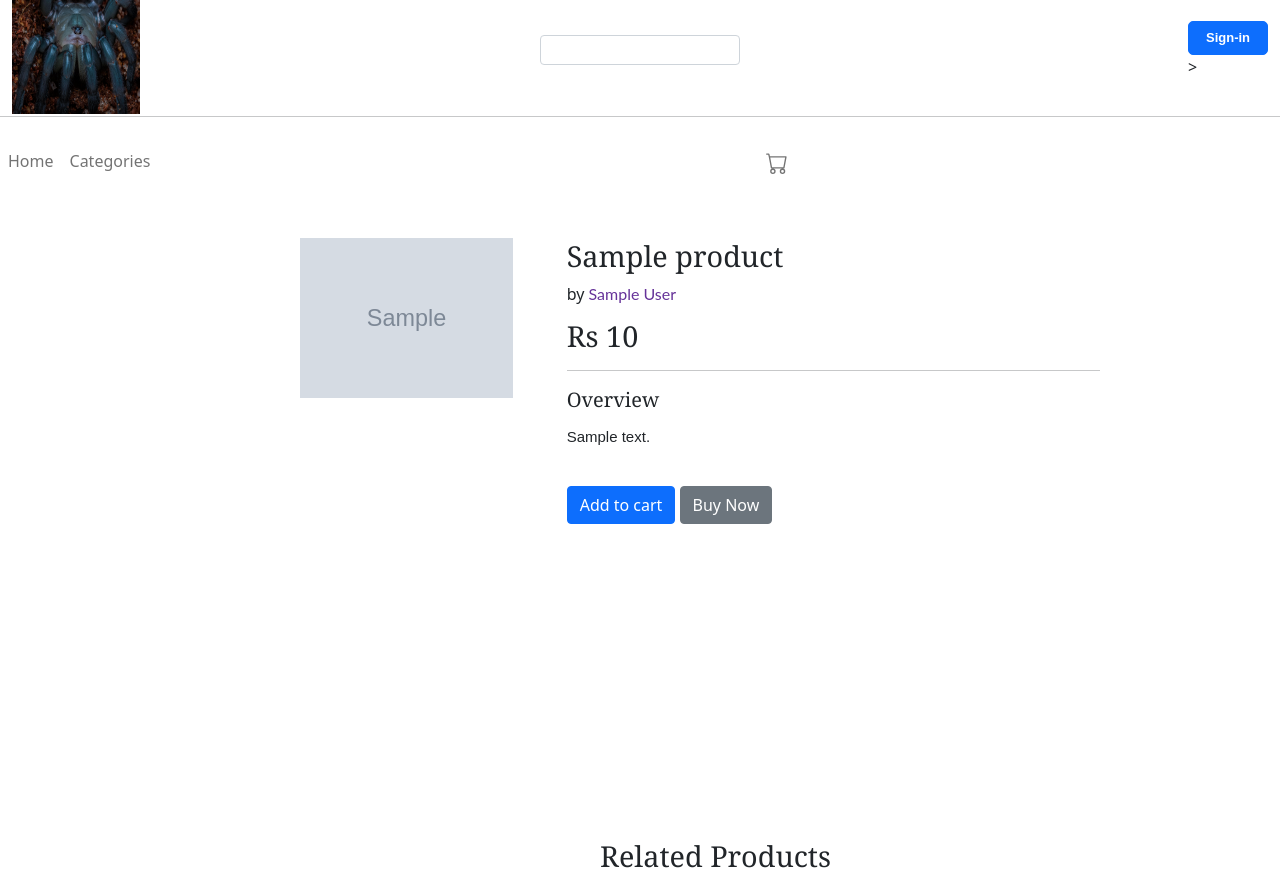
After one commit to kitarp07/web-development, a Django app: page /product-detail/1/ in a window 1280 px wide. The commit adds this page. Run offline with Django 3.2, Linux system fonts and the light colour scheme; tables that the repository leaves empty hold one stand-in row (values such as "Sample post"); grey boxes marked "Sample" are stand-in pictures.

Commit message:
logincss

```diff
--- a/myproject/urls.py
+++ b/myproject/urls.py
@@ -42,8 +42,12 @@ processCheckout,
 customerCheckout,
 deleteCheckedoutOrder,
 base,
-home
+home,
 
+)
+
+from products.views import (
+   product_detail,
 )
 
 urlpatterns = [
@@ -69,7 +73,9 @@ urlpatterns = [
     path('admincheckout/', adminCheckout, name='admin-checkout'),
     path('checkout-process/', processCheckout, name='process-checkout'),
     path('checkout/', customerCheckout, name='checkout'),
-    path('delete-checkout/<int:pk>/', deleteCheckedoutOrder, name='delete-checkout')
+    path('delete-checkout/<int:pk>/', deleteCheckedoutOrder, name='delete-checkout'),
+
+    path('product-detail/<int:pk>/', product_detail, name='product-detail'),
 
 
 
--- a/pages/views.py
+++ b/pages/views.py
@@ -5,6 +5,7 @@ import json
 from math import prod
 from multiprocessing import context
 from operator import itemgetter
+import re
 from django.http import HttpResponse, JsonResponse
 from django.shortcuts import render, redirect
 from django.contrib.auth.models import User
@@ -146,6 +147,7 @@ def updateProduct(request, pk):
         imageform = ImageForm(request.POST, request.FILES, instance=product)
         product.title = request.POST.get('title')
         product.author = request.POST.get('author')
+        product.description = request.POST.get('description')
         product.price = request.POST.get('price')
         product.category = request.POST.get('category')
         product.save()
--- a/products/models.py
+++ b/products/models.py
@@ -25,6 +25,7 @@ class Products(models.Model):
     image = models.ImageField(null=True, blank=True)
     date_added = models.DateTimeField(auto_now_add=True)
     category = models.CharField(max_length=200, null=True, choices=CATEGORY)
+    description = models.TextField(null=True, blank=True)
 
 
 
--- a/products/views.py
+++ b/products/views.py
@@ -1,3 +1,13 @@
+from random import choice
+from unicodedata import category
 from django.shortcuts import render
+from products.models import *
 
 # Create your views here.
+def product_detail(request, pk):
+    product = Products.objects.get(id=pk)
+    choice = product.category
+
+    related_products = Products.objects.filter(category= choice).exclude(pk = product.id)
+    context = {'product': product, 'relatedProducts': related_products}
+    return render(request, 'product/productdetail.html', context)
--- a/static/css/main.css
+++ b/static/css/main.css
@@ -44,3 +44,82 @@
     width: 100%;
     height: auto;
 }
+
+.container-detail {
+    width: 800px;
+    height: 600px;
+    border: 20px;
+    offset-position: auto;
+    margin-left: 300px;
+    display: flex;
+    align-items: flex-stretch;
+    border-bottom: 1px rgb(47, 38, 38);
+}
+
+.detail-title {
+    font-family: Poynter,Georgia,serif;
+    font-weight: 400;
+    font-style: normal;
+    font-size: 1.8rem;
+    line-height: 1.25;
+
+}
+.detail-author {
+    font-family: Lato, sans-serif;
+    display: inline-block;
+    color: rebeccapurple;
+    line-height: 1;
+}
+
+.login-container {
+    width: 400px;
+
+    border: 20px;
+    opacity: 0.75;
+    offset-position: auto;
+    margin-left: 550px;
+    border-bottom: 1px rgb(47, 38, 38);
+    border-radius: 4px;
+    justify-content: center;
+    margin-bottom: 100px;
+    margin-top: 50px;
+
+
+
+}
+
+.login-inside {
+    margin-left: 50px;
+    margin-top: 40px;
+
+
+
+}
+
+#login-button {
+    width: 100px;
+    margin-left: 30px;
+}
+
+#login-input {
+    width: 300px;
+    color: black;
+}
+
+#login-header {
+    font-family:Arial,sans-serif;
+    display: inline-block;
+    line-height: 1;
+    font-size: 28px;
+    margin-left: 50px;
+    font-weight: 500;
+    color: black;
+
+
+}
+
+#login-label {
+    font-weight: 500;
+
+
+}
--- a/templates/base.html
+++ b/templates/base.html
@@ -93,13 +93,13 @@
                 {%else%}
 
                 <div>
-                    <form>
-                        <a href="{% url 'register' %}">
+
+                        <a href="{% url 'login' %}">
                             <button class="btn btn-primary" id="login">
                                 <b>Sign-in</b>
                             </button>
                         </a>
-                    </form>
+                   >
 
 
                 </div>
--- a/templates/file.html
+++ b/templates/file.html
@@ -5,9 +5,6 @@
 
     <div class="container-fluid">
         <div class="row">
-            <div class="col-lg-12" style="background-color: rebeccapurple; height: 100px;">
-                <header> header</header>
-            </div>
             <div style="margin-bottom: 30px;">
                 <p style="font-size: 22; margin-top: 15px;">
                     CART- {{cartItems}}
--- a/templates/homepage.html
+++ b/templates/homepage.html
@@ -11,8 +11,8 @@
 
             <div class="card" style="width: 9rem;">
 
-                <a href="">
-                    <img  class="card-img-top" src="{{product.imageurl}}"/>
+                <a href="{% url 'product-detail' product.id %}">
+                    <img  class="card-img-top img-container" src="{{product.imageurl}}"/>
                 </a>
 
                 <div class="card-body">
--- /dev/null
+++ b/templates/product/productdetail.html
@@ -0,0 +1,83 @@
+{% extends 'base.html' %}
+{%load static%}
+
+{%block maincontent%}
+<br>
+<br>
+
+<div class="container-detail">
+    <div style="flex: 1;">
+        <img width="80%" src="{{product.imageurl}}" alt="" />
+    </div>
+
+    <div style="flex: 2;">
+        <div>
+            <h1 class="detail-title"> {{product.title}} </h1>
+
+            <div>
+                by <p class="detail-author">{{product.author}}</p>
+            </div>
+
+
+        </div>
+
+        <h2 class="detail-title">Rs {{product.price|floatformat:0}}</h2>
+
+        <hr>
+
+
+        <p class="detail-title" style="font-size: 20px;">Overview </p>
+        <p class="detail-title" style="font-size: 15px; font-family: Arial, Helvetica, sans-serif;">
+            {{product.description}}
+        </p>
+
+
+        <div style="position: sticky; margin-top: 40px;">
+            <button class="btn btn-primary">Add to cart</button>
+            <button class="btn btn-secondary">Buy Now</button>
+        </div>
+    </div>
+    <br>
+
+
+</div>
+
+<div>
+    <p style="margin-left: 600px; ;" class="detail-title">
+        Related Products
+    </p>
+
+    <div class="row ">
+        {% for product in relatedProducts%}
+        <div class="col-lg-2">
+
+            <div class="card" style="width: 9rem;">
+
+                <a href="{% url 'product-detail' product.id %}">
+                    <img  class="card-img-top img-container" src="{{product.imageurl}}"/>
+                </a>
+
+                <div class="card-body">
+                    <h5 class="card-title">{{product.title}}</h5>
+                    <h6 class="card-title">{{product.author}}</h6>
+                    <p class="card-text">Rs{{product.price|floatformat:0}}</p>
+                    <button data-product={{product.id}} data-action="add" class="btn btn-primary update-cart-data add-to-cart">Add to
+                        cart</button>
+
+                </div>
+
+
+
+            </div>
+
+
+
+
+        </div>
+        {% endfor %}
+
+    </div>
+
+</div>
+
+{% endblock maincontent%}
--- a/templates/product/rtable.html
+++ b/templates/product/rtable.html
@@ -11,6 +11,7 @@
                 <th>name</th>
                 <th>author</th>
                 <th>price</th>
+                <th>description</th>
                 <th>image</th>
                 <th>date</th>
                 <th>category</th>
@@ -27,6 +28,7 @@
                 <td>{{product.title}}</td>
                 <td>{{product.author}}</td>
                 <td>{{product.price}}</td>
+                <td>{{product.description}}</td>
                 <td>{{product.image}}</td>
                 <td>{{product.date_added}}</td>
                 <td>{{product.category}}</td>
--- a/templates/updateCustomer.html
+++ b/templates/updateCustomer.html
@@ -1,4 +1,6 @@
-{% load static %}
+{%extends 'base.html'%}
+{%load static%}
+{% block maincontent %}
 <head>
 
     <script src="{% static 'js/validation.js' %}" ></script>
@@ -45,3 +47,4 @@
 
 
 </form>
+{% endblock maincontent %}
```
Also changed, not shown: templates/authenticate/login.html (+34 -5 lines), templates/product/create.html (+8 -0 lines), templates/product/updateproduct.html (+7 -0 lines), products/migrations/0008_products_description.py (added).
